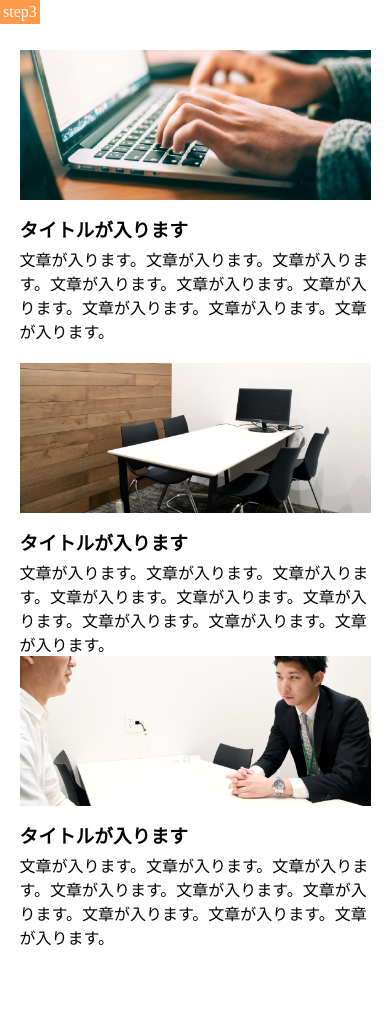
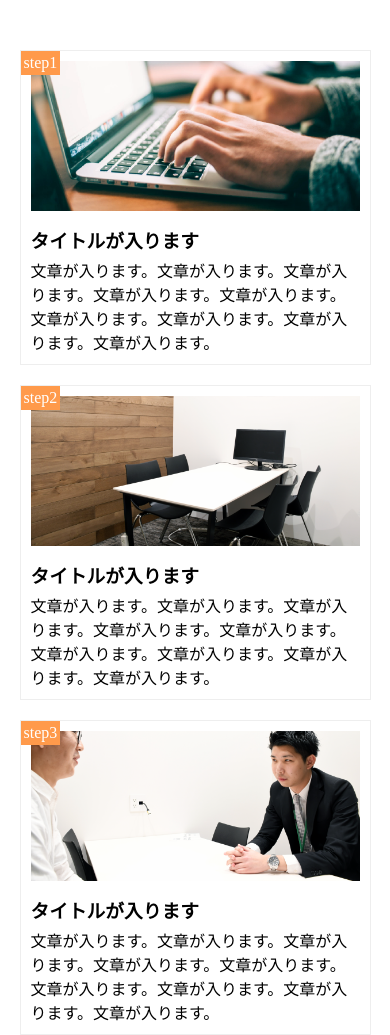
Before and after one commit to yamaguchi1192/html-9-, a plain HTML site: page index.html in a window 390 px wide. Before the commit the page ends 999 px from the top, so only its background shows below. Drawn offline with Linux system fonts and the light colour scheme.

Commit message:
9章再提出

```diff
--- a/index.html
+++ b/index.html
@@ -9,21 +9,21 @@
 </head>
 <body>
   <main class="clearfix">
-    <div class="step-box1">
+    <div class="step-box">
       <div class="step-img1"></div>
       <span class="step-num">step1</span>
       <h3 class="title">タイトルが入ります</h3>
       <p class="text1">文章が入ります。文章が入ります。文章が入ります。文章が入ります。文章が入ります。文章が入ります。文章が入ります。文章が入ります。文章が入ります。</p>
     </div>
 
-    <div class="step-box2">
+    <div class="step-box">
       <div class="step-img2"></div>
       <span class="step-num">step2</span>
       <h3 class="title">タイトルが入ります</h3>
       <p class="text">文章が入ります。文章が入ります。文章が入ります。文章が入ります。文章が入ります。文章が入ります。文章が入ります。文章が入ります。文章が入ります。</p>
     </div>
 
-    <div class="step-box3">
+    <div class="step-box">
       <div class="step-img3"></div>
       <span class="step-num">step3</span>
       <h3 class="title">タイトルが入ります</h3>
--- a/style.css
+++ b/style.css
@@ -15,13 +15,14 @@
 
 main{
   width: 100%;
-  margin: 50px auto;
+
 }
 
 .step-box{
   float: left;
-  width: 100%;
+  width: 30%;
   margin-right: 30px;
+  margin-bottom: 20px;
   padding: 10px;
   position: relative;
   border: 1px solid #eee;
@@ -36,7 +37,6 @@ main{
   background-image: url(img/flow01.png);
   background-size: cover;
   background-position: bottom;
-  margin-top: 50px;
 }
 
 .step-img2{
@@ -71,16 +71,14 @@ main{
 @media screen and (max-width:768px){
   main{
     width: 90%;
+    margin: auto;
     margin-top: 50px;
     margin-bottom: 50px;
 
     }
+.step-box{
 
-.step-box1{
-
-  margin-top: 50px;
+  width: 100%;
+  margin-bottom: 20px;
 }
-
-.step-box2{
-margin-top: 20px;
-}}
+}
```
